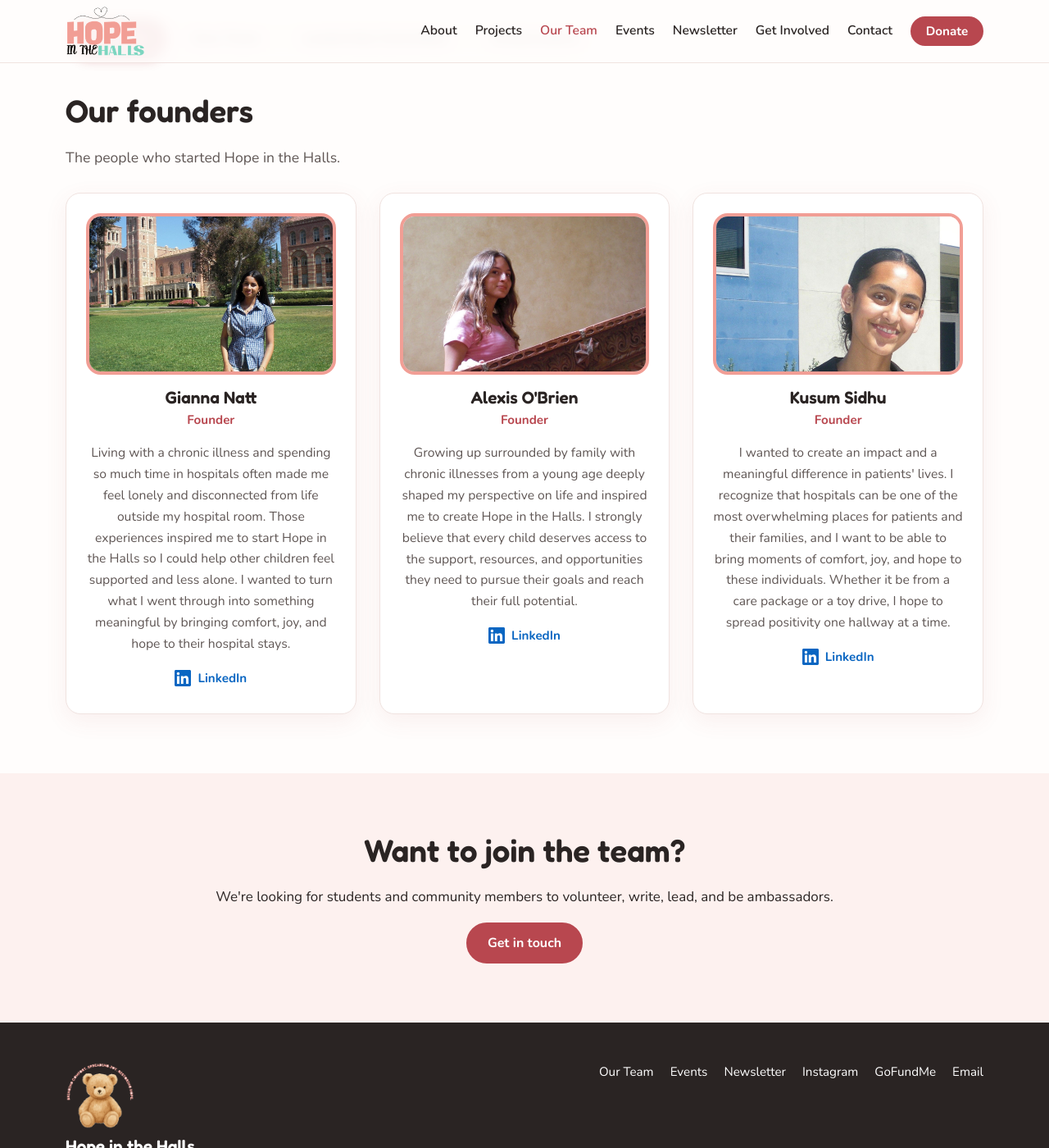
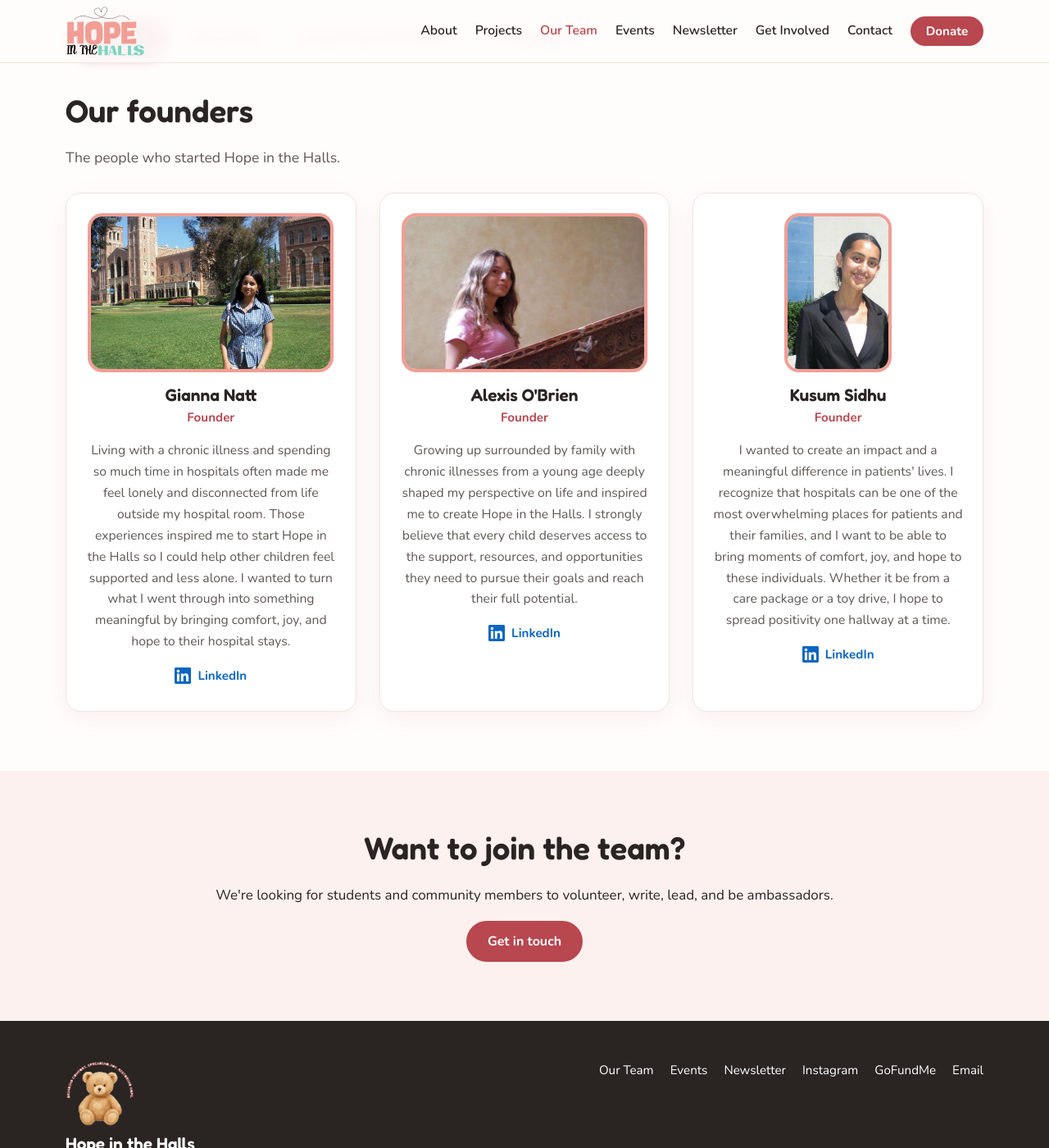
Before and after one commit to gurneet23natt-hub/hope-in-the-halls, a Jekyll site: the page built from team.html, in a window 1280 px wide and 1400 px high, scrolled down 419 px. Shown: the whole window at 82% size. Built offline with Jekyll 4.4.1, drawn with Linux system fonts in a browser that asks for light colours.

Commit message:
Show Kusum Sidhu's founder photo centered and zoomed out
Founder photos now share one height inside a wide frame, so a tall photo
shows whole and centered instead of being cropped close or padded.

Co-Authored-By: Claude Opus 5.5 <noreply@anthropic.com>
Claude-Session: https://claude.ai/code/session_01KiCZLFXGPpqTcw3zJV9ECY

```diff
--- a/_includes/person.html
+++ b/_includes/person.html
@@ -1,7 +1,9 @@
 {% assign m = include.member %}
 <article class="person{% if include.large %} person-large{% endif %}">
   {% if m.photo %}
+    {% if include.large %}<div class="founder-photo">{% endif %}
     <img class="avatar" src="{{ m.photo | relative_url }}" alt="Photo of {{ m.name }}" loading="lazy">
+    {% if include.large %}</div>{% endif %}
   {% else %}
     {% assign parts = m.name | split: " " %}
     <div class="avatar avatar-initials" aria-hidden="true">{% for part in parts limit:2 %}{{ part | slice: 0 }}{% endfor %}</div>
--- a/styles.css
+++ b/styles.css
@@ -246,3 +246,6 @@ p { margin: 0 0 1em; }
 .person img.avatar { width: 100%; max-width: 260px; height: auto; aspect-ratio: 4 / 5; border-radius: var(--radius); object-fit: cover; object-position: top; }
 /* Founders: show the whole photo at its natural shape (e.g. landscape) */
 .person-large img.avatar { max-width: 100%; aspect-ratio: auto; object-fit: contain; }
+/* Founder photos share one height; tall photos show whole and centered */
+.founder-photo { aspect-ratio: 1.573; display: flex; justify-content: center; margin: 0 auto 16px; }
+.founder-photo img.avatar { width: auto; height: 100%; max-width: 100%; margin: 0; object-fit: cover; }
```
Also changed, not shown: assets/team/kusum-sidhu.jpg.
